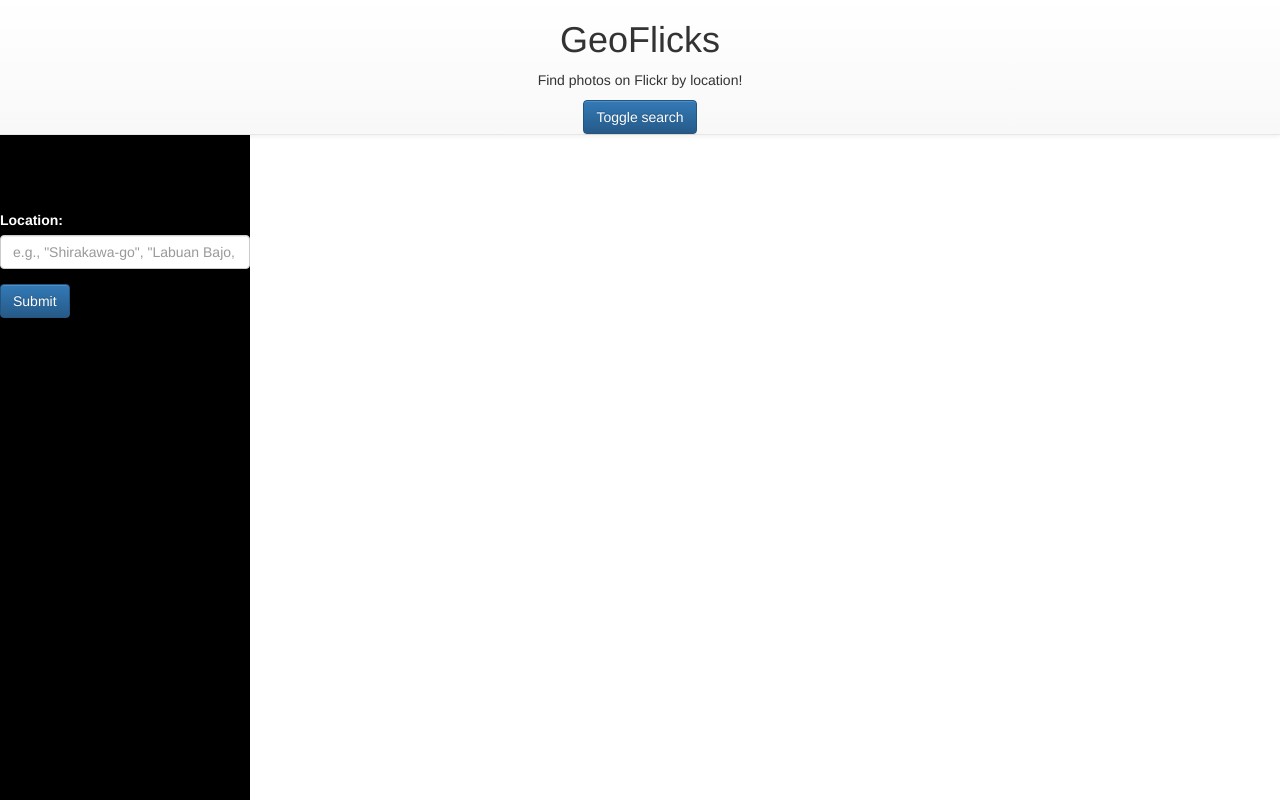
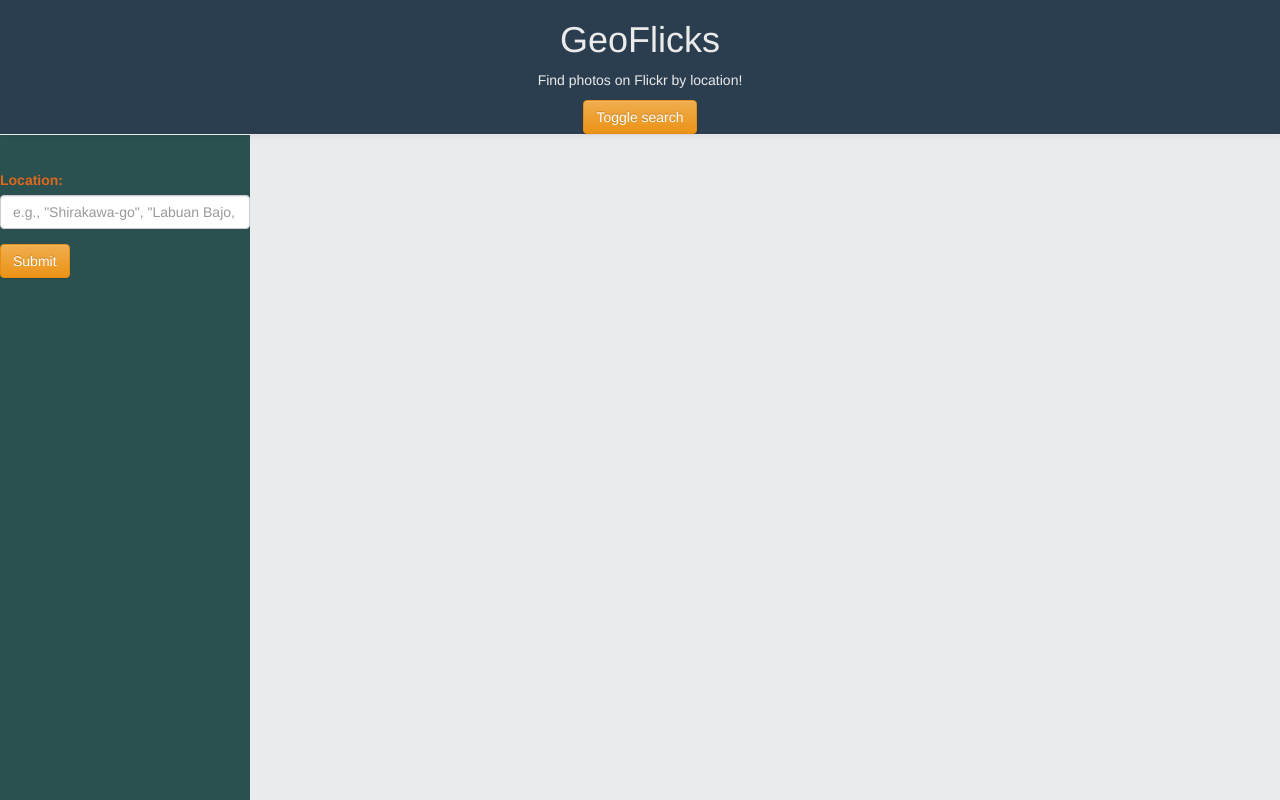
Before and after one commit to somethingsaid/geoflicks, a plain HTML site: page index.html in a window 1280 px wide. Drawn offline with nearby package versions, Linux system fonts and the light colour scheme.

Commit message:
Colour toggling done, need to fix up image sizes

```diff
--- a/css/style.css
+++ b/css/style.css
@@ -3,6 +3,9 @@
 	z-index: 1000;
 }
 
+html, .row {
+	background-color: #e9ebed;
+}
 /* Spinner declaration */
 .loading {
 	padding-left: 1rem;
@@ -16,6 +19,11 @@
 	font-size: 2rem;
 	color: green;
 	display: none;
+}
+
+#title {
+	background-color: #2b3e50;
+	color: #ebebeb;
 }
 
 
@@ -35,14 +43,14 @@
 
 #sidebar-wrapper {
     z-index: 999;
-    padding-top: 140px;
+    padding-top: 100px;
     position: fixed;
     left: 250px;
     width: 0;
     height: 100%;
     margin-left: -250px;
     overflow-y: auto;
-    background: #000;
+    background-color: #2b5050;
     -webkit-transition: all 0.5s ease;
     -moz-transition: all 0.5s ease;
     -o-transition: all 0.5s ease;
@@ -57,6 +65,7 @@
     width: 100%;
     position: absolute;
     padding: 15px;
+    background-color: #e9ebed;
 }
 
 #wrapper.toggled #page-content-wrapper {
@@ -65,7 +74,7 @@
 }
 
 label {
-	color: #ffffff;
+	color: #df691a;
 }
 
 /* media */
--- a/index.html
+++ b/index.html
@@ -10,12 +10,12 @@
 	<link rel="stylesheet" type="text/css" href="https://maxcdn.bootstrapcdn.com/font-awesome/4.5.0/css/font-awesome.min.css">
 </head>
 <body>
-	<nav class="navbar navbar-default navbar-fixed-top" id="title">
-        <div class="container-fluid">
+	<nav class="navbar navbar-default navbar-fixed-top">
+        <div class="container-fluid" id="title">
                     <div class="col-lg-12" id="fixed-nav">
                         <h1>GeoFlicks</h1>
                         <p>Find photos on Flickr by location!</p>
-                        <a href="#menu-toggle" class="btn btn-primary" id="menu-toggle">Toggle search</a>
+                        <a href="#menu-toggle" class="btn btn-warning" id="menu-toggle">Toggle search</a>
                     </div>
         </div>
     </nav>
@@ -27,7 +27,7 @@
                     <label for="location">Location:</label>
                     <input type="text" class="form-control" id="location" name="location" placeholder='e.g., "Shirakawa-go", "Labuan Bajo, Komodo" or "1451 Broadway, New York"' required>
                 </div>
-                <span><button type="submit" class="btn btn-primary" style="outline: none">Submit</button></span>
+                <span><button type="submit" class="btn btn-warning" style="outline: none">Submit</button></span>
                 <span class="loading"><i class="fa fa-circle-o-notch fa-spin"></i></span>
                 <span class="success"><i class="fa fa-circle-o-notch"></i></span>
             </form>
```
